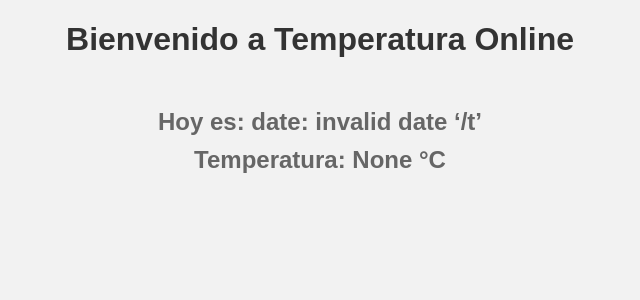
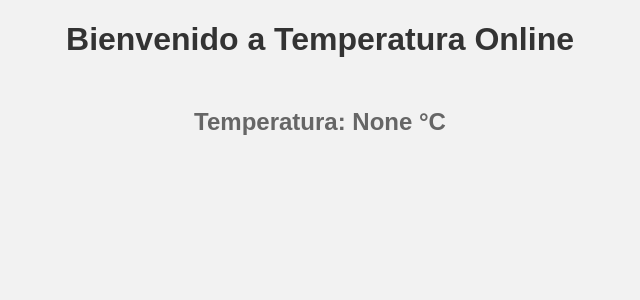
Before and after one commit to GloomyDev/FlaskMongoTemperatura, a Flask app: page / in a window 1280 px wide. Shown: the top 300 px of the page, without its empty margins (320-960 px from the left). Run offline with Flask 3, Linux system fonts and the light colour scheme; data that the repository does not hold is empty.

Commit message:
home.html

```diff
--- a/templates/home.html
+++ b/templates/home.html
@@ -24,7 +24,6 @@
 <body>
     <h1>Bienvenido a Temperatura Online</h1>
     <br>
-    <h2>Hoy es: {{date}}</h2>
     <h2>Temperatura: {{data}} °C</h2>
 </body>
 </html>
```
